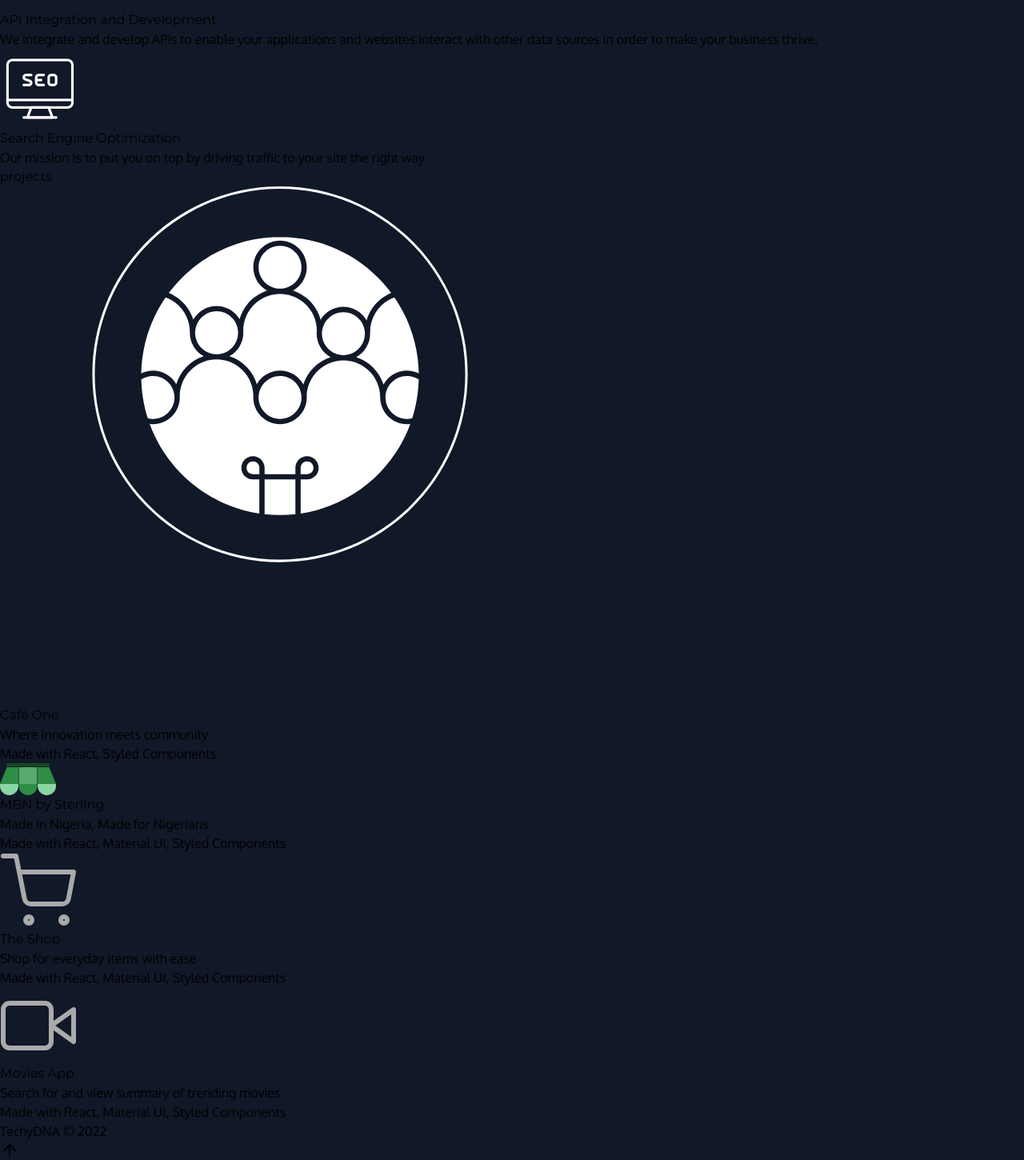
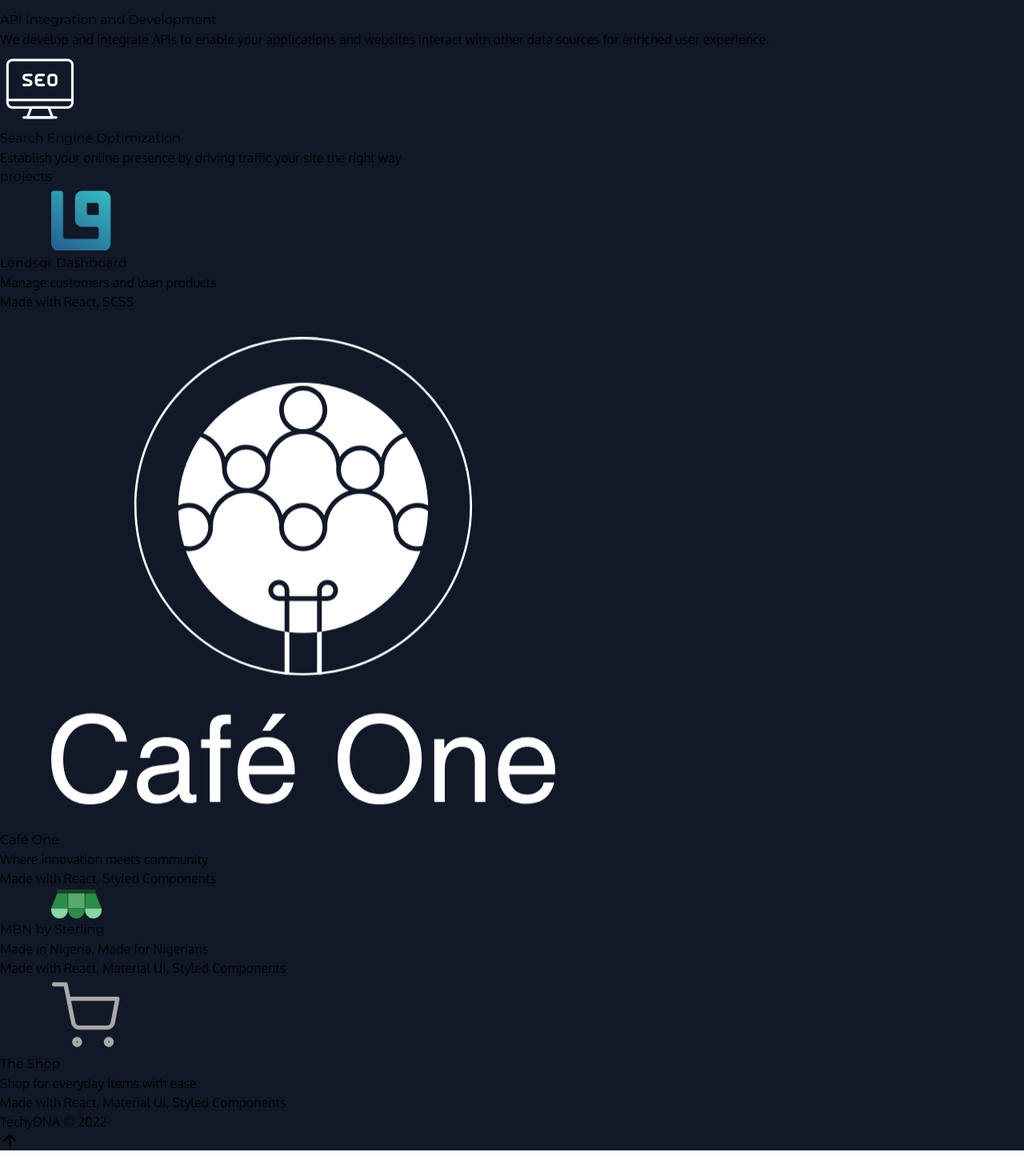
Before and after one commit to OluseunAkintayo/nextjs-portfolio, a Next.js app: page / in a window 1280 px wide. Shown: the part 2668-4118 px from the top of the page at 80% size. Built offline with nearby package versions, Linux system fonts and the light colour scheme.

Commit message:
feat: added new project - lendsqr

```diff
--- a/components/Home/Projects/data.js
+++ b/components/Home/Projects/data.ts
@@ -1,12 +1,12 @@
-const projectsData = [
-	// {
-	// 	id: 1,
-	// 	name: 'Events Meme Generator',
-	// 	icon: '/icons/aperture.svg',
-	// 	url: 'https://meme-sterling.web.app/',
-	// 	madeWith: 'React, Material UI, Tailwind CSS',
-	// 	summary: 'Make memes with predefined templates using your pictures in a few steps'
-	// },
+const projectsData: { id: number; name: string; icon: string; url: string; madeWith: string; summary: string; }[] = [
+	{
+		id: 4,
+		name: 'Lendsqr Dashboard',
+		icon: '/img/lendsqr.png',
+		url: 'https://lendsqr.techydna.com/',
+		madeWith: 'React, SCSS',
+		summary: 'Manage customers and loan products'
+	},
 	{
 		id: 1,
 		name: 'Café One',
@@ -30,14 +30,6 @@
 		url: 'https://the-shop-one.vercel.app/',
 		madeWith: 'React, Material UI, Styled Components',
 		summary: 'Shop for everyday items with ease'
-	},
-	{
-		id: 4,
-		name: 'Movies App',
-		icon: '/icons/video.svg',
-		url: 'https://portfolio-michaelson.vercel.app/movies',
-		madeWith: 'React, Material UI, Styled Components',
-		summary: 'Search for and view summary of trending movies'
 	}
 ];
 
--- a/components/Home/Projects/index.tsx
+++ b/components/Home/Projects/index.tsx
@@ -1,12 +1,10 @@
 import React from 'react';
+import Link from 'next/link';
 import { motion } from 'framer-motion';
 import projectsData from './data';
-import Link from 'next/link';
 import Footer from '../Footer';
 
-type Props = {}
-
-const Projects = (props: Props) => {
+const Projects = () => {
 	return (
 		<section id="projects" className='min-h-screen md:snap-start'>
 			<motion.div className="min-h-screen relative flex flex-col text-center md:text-left md:flex-row xl:px-6 justify-center items-center max-w-7xl mx-auto  pt-36 ">
@@ -23,12 +21,12 @@
 						projectsData.map((project, i) => (
 							<Link href={project.url} target="_blank" key={i+1}>
 								<div
-									className='w-[378px] min-h-[475px] max-[625px]:w-full snap-center bg-gray-800 flex flex-col gap-5 flex-shrink-0 items-center px-4 py-8 rounded-lg mb-10 cursor-pointer'
+									className='w-[340px] min-h-[475px] max-[625px]:w-full snap-center bg-gray-800 flex flex-col gap-5 flex-shrink-0 items-center justify-center px-4 py-8 rounded-lg mb-10 cursor-pointer'
 								>
 									<motion.div
 										className='bg-gray-600 w-3/5 rounded-full flex items-center justify-center aspect-[1]'
 										initial={{ scale: 0.7 }}
-										whileInView={{ scale: 1 }}
+										whileInView={{ scale: 0.9 }}
 										transition={{ duration: 1 }}
 									>
 										<img
--- a/components/Home/Services/index.tsx
+++ b/components/Home/Services/index.tsx
@@ -41,7 +41,7 @@
 						</motion.div>
 						<div className='text-center space-y-3'>
 							<h3 className='font-semibold text-2xl text-gray-400 tracking-widest'>API Integration and Development</h3>
-							<p className="text-sm text-gray-300 font-light">We integrate and develop APIs to enable your applications and websites interact with other data sources in order to make your business thrive.</p>
+							<p className="text-sm text-gray-300 font-light">We develop and integrate APIs to enable your applications and websites interact with other data sources for enriched user experience.</p>
 						</div>
 					</div>
 					<div className='w-[378px] max-[625px]:w-full snap-center bg-gray-800 flex flex-col gap-5 flex-shrink-0 items-center px-4 py-8 rounded-lg mb-10 cursor-pointer hover:scale-[1.02] transition-all'>
@@ -55,7 +55,7 @@
 						</motion.div>
 						<div className='text-center space-y-3'>
 							<h3 className='font-semibold text-2xl text-gray-400 tracking-widest'>Search Engine Optimization</h3>
-							<p className="text-sm text-gray-300 font-light">Our mission is to put you on top by driving traffic to your site the right way</p>
+							<p className="text-sm text-gray-300 font-light">Establish your online presence by driving traffic your site the right way</p>
 						</div>
 					</div>
 				</div>
--- a/pages/index.tsx
+++ b/pages/index.tsx
@@ -1,5 +1,6 @@
 import type { NextPage } from 'next';
 import Head from 'next/head';
+import React from 'react';
 import BackToTop from '../components/BackToTop';
 import About from '../components/Home/About';
 import Header from '../components/Home/Header';
@@ -11,11 +12,12 @@
 
 const Home: NextPage = () => {
   return (
-    <div className="h-screen overflow-scroll z-0 md:snap-y md:snap-mandatory text-white" style={{ backgroundColor: 'rgb(17, 24, 39)' }}>
+    <React.Fragment>
       <Head>
         <title>TechyDNA - Front-end Developer | HTML, CSS, JavaScript, React JS, Next JS, Wordpress</title>
         <meta name="description" content="Front-end Developer - HTML, CSS, JavaScript, React JS, Next JS, Wordpress" />
       </Head>
+      <div className="h-screen overflow-scroll scroll-smooth z-0 md:snap-y md:snap-mandatory text-white" style={{ backgroundColor: 'rgb(17, 24, 39)' }}>
         <Header />
         <Hero />
         <About />
@@ -24,6 +26,7 @@
         <Projects />
         <BackToTop />
       </div>
+    </React.Fragment>
   )
 }
 
```
Also changed, not shown: public/img/cafe-one-white.svg, public/img/lendsqr.png (added). Lines whose indentation alone changed are shown as unchanged.
